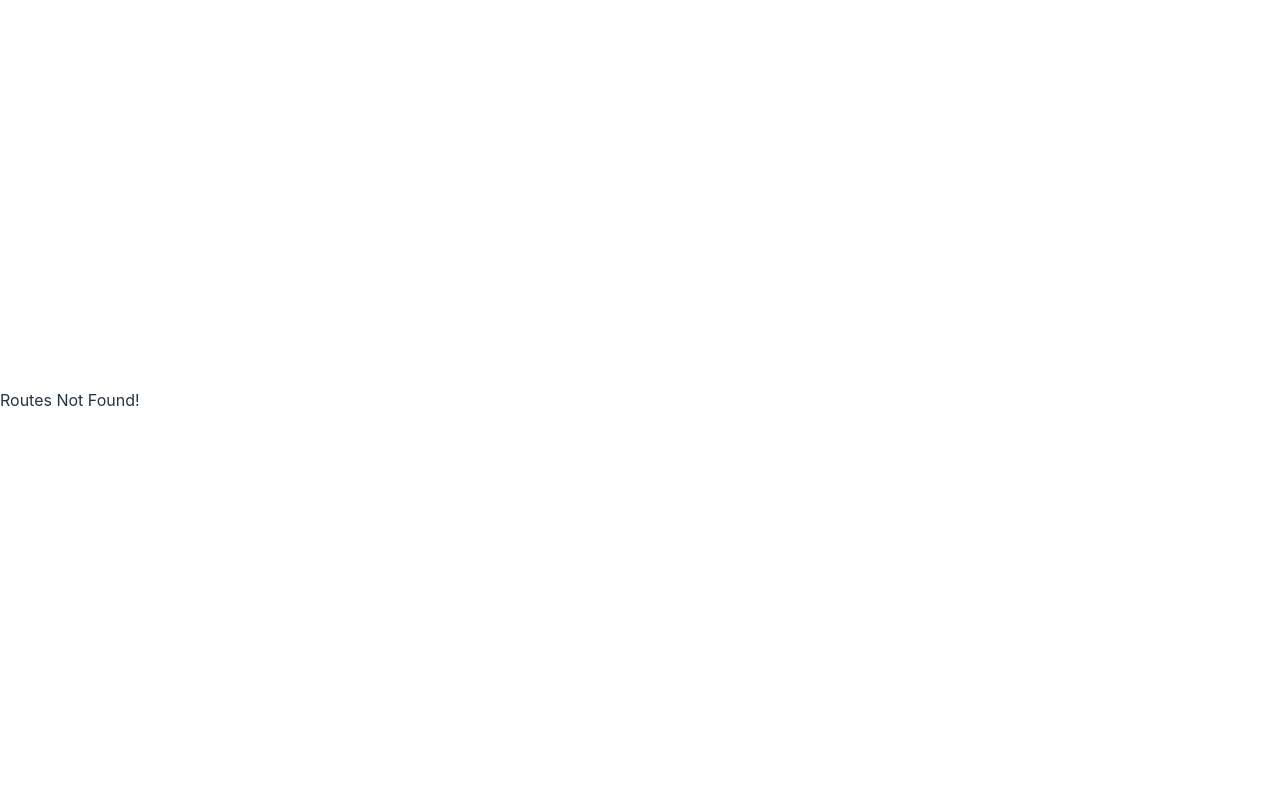
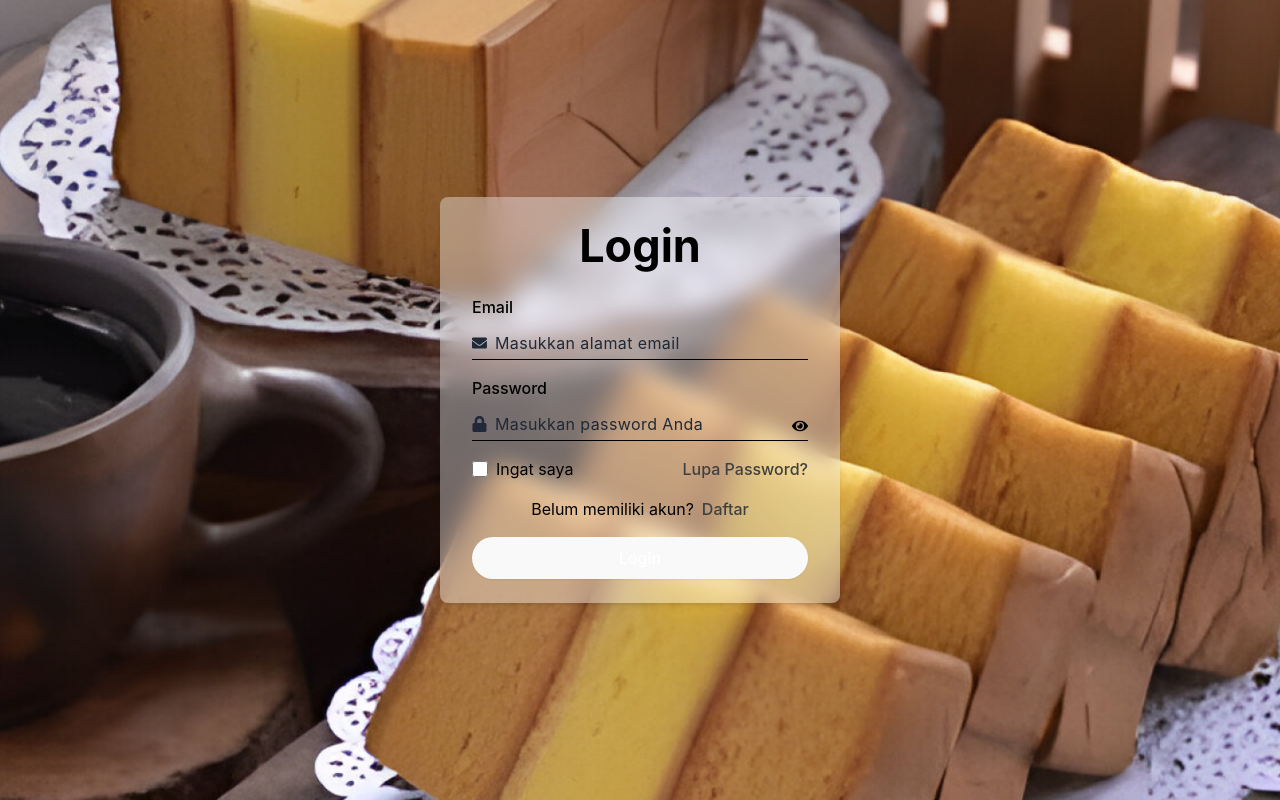
Before and after one commit to SaunOne/front_end_atmakitchen, a React (Vite) app: page /login in a window 1280 px wide. Before the commit this address had no page. Built offline with nearby package versions, Linux system fonts and the light colour scheme.

Commit message:
making maintanibility structure folder & making login front end page

```diff
--- a/package.json
+++ b/package.json
@@ -20,13 +20,13 @@
     "@types/react": "^18.2.43",
     "@types/react-dom": "^18.2.17",
     "@vitejs/plugin-react": "^4.2.1",
-    "autoprefixer": "^10.4.16",
+    "autoprefixer": "^10.4.19",
     "eslint": "^8.55.0",
     "eslint-plugin-react": "^7.34.1",
     "eslint-plugin-react-hooks": "^4.6.0",
     "eslint-plugin-react-refresh": "^0.4.5",
-    "postcss": "^8.4.33",
-    "tailwindcss": "^3.4.1",
+    "postcss": "^8.4.38",
+    "tailwindcss": "^3.4.3",
     "vite": "^5.0.8"
   }
 }
--- a/src/layouts/comp/topNavbar.jsx
+++ b/src/components/layouts/topNavbar.jsx
@@ -1,4 +1,4 @@
-import React, { useState } from 'react';
+import  { useState } from 'react';
 import { IoIosSearch } from 'react-icons/io';
 import { RiArrowDropDownLine } from 'react-icons/ri';
 
--- a/src/index.css
+++ b/src/index.css
@@ -8,12 +8,16 @@
 
   color-scheme: light dark;
   color: rgba(255, 255, 255, 0.87);
-  background-color: #242424;
+  background-color: #ffffff;
 
   font-synthesis: none;
   text-rendering: optimizeLegibility;
   -webkit-font-smoothing: antialiased;
   -moz-osx-font-smoothing: grayscale;
+}
+
+#root {
+  width: 100%;
 }
 
 a {
--- a/src/layouts/layout1.jsx
+++ /dev/null
@@ -1,18 +0,0 @@
-import { Outlet } from "react-router-dom";
-
-import Footer from "./comp/footer";
-import TopNavbar from "./comp/topNavbar";
-
-const Layout1 = ({ children }) => {
-    return (
-      <div className="mt-4 pt-5">
-        <TopNavbar />
-        <div className="a" style={{ minHeight: "800px" }}>
-          {children ? children : <Outlet />}
-        </div>
-        <Footer />
-      </div>
-    );
-};
-
-export default Layout1;
--- /dev/null
+++ b/src/pages/auth/login.jsx
@@ -0,0 +1,176 @@
+import { useState } from "react";
+import bgAuth from "../../assets/img/bg-authentication.png";
+import { FaEye, FaEyeSlash } from "react-icons/fa"; // Import ikon untuk eye toggle
+
+import { FaEnvelope } from "react-icons/fa"; // Import ikon email
+import { FaLock } from "react-icons/fa"; // Import ikon password
+
+
+const Login = () => {
+
+    // ============= Initial State Start here =============
+    const [email, setEmail] = useState("");
+    const [password, setPassword] = useState("");
+    const [showPassword, setShowPassword] = useState(false);
+    // ============= Initial State End here ===============
+    // ============= Error Msg Start here =================
+    const [errEmail, setErrEmail] = useState("");
+    const [errPassword, setErrPassword] = useState("");
+
+    const loginStyle = {
+        backgroundImage: `url(${bgAuth})`,
+        backgroundSize: 'cover',
+        backgroundPosition: 'center',
+        backgroundColor: 'rgba(255, 255, 255, 0.8)', // Mengubah latar belakang menjadi putih transparan
+        color: '#000000', // Mengubah warna teks menjadi hitam abu-abu
+
+    };
+
+    // ============= Event Handler Start here =============
+    const handleEmail = (e) => {
+        setEmail(e.target.value);
+        setErrEmail("");
+    };
+    const handlePassword = (e) => {
+        setPassword(e.target.value);
+        setErrPassword("");
+    };
+    const toggleShowPassword = () => {
+        setShowPassword(!showPassword);
+    };
+    // ============= Event Handler End here ===============
+    const handleLogin = (e) => {
+        e.preventDefault();
+
+        if (!email) {
+            setErrEmail("Masukkan email Anda");
+        }
+
+        if (!password) {
+            setErrPassword("Masukkan password Anda");
+        }
+
+        // ============== Getting the value ==============
+        if (email && password) {
+
+            setEmail("");
+            setPassword("");
+        }
+    };
+
+    return (
+        <>
+
+            <div style={loginStyle} className=" min-h-screen flex items-center justify-center w-full">
+                <div className="bg-white bg-opacity-[38%]  shadow-md rounded-lg px-8 py-6 w-[300px] md:w-[400px] backdrop-blur-md">
+                    <h1 className="text-[45px] font-bold text-center mb-6" >
+                        Login
+                    </h1>
+
+                    <form  action="#">
+                        <div className="mb-4">
+                            <label
+                                htmlFor="email"
+                                className="block text-sm font-medium mb-2"
+                            >
+                                Email
+                            </label>
+                            <div className="flex items-center border-b-[1px] border-black">
+                                <FaEnvelope className="mr-2 text-gray-800" />
+                                <input
+                                    onChange={handleEmail}
+                                    value={email}
+                                    className="w-full h-8 placeholder:text-sm placeholder:tracking-wide text-base font-medium placeholder:font-normal outline-none bg-transparent placeholder:text-gray-800"
+                                    type="email"
+                                    placeholder="Masukkan alamat email"
+                                />
+                            </div>
+                            {errEmail && (
+                                <p className="text-sm text-red-500 font-titleFont px-4 max-w-screen-md mb-[-10px]">
+                                    <span className="font-bold italic mr-1">!</span>
+                                    {errEmail}
+                                </p>
+                            )}
+
+                        </div>
+                        <div className="mb-4 relative">
+                            <label
+                                htmlFor="password"
+                                className="block text-sm font-medium mb-2"
+                            >
+                                Password
+                            </label>
+                            <div className="flex items-center border-b-[1px] border-black">
+                                <FaLock className="mr-2 text-gray-800" />
+                                <input
+                                    onChange={handlePassword}
+                                    value={password}
+                                    className="w-full h-8 placeholder:text-sm placeholder:tracking-wide text-base font-medium placeholder:font-normal outline-none bg-transparent placeholder:text-gray-800"
+                                    type={showPassword ? "text" : "password"}
+                                    placeholder="Masukkan password Anda"
+                                />
+                            </div>
+
+                            <a href="#" onClick={toggleShowPassword} className={`absolute inset-y-0 right-0 flex items-center text-sm leading-5 bg-transparent text-black no-underline hover:text-neutral-950 ${errPassword ? "mb-[-10px]" : "mb-[-35px]"}`}>
+                                {showPassword ? <FaEyeSlash /> : <FaEye />}
+                            </a>
+
+                            {errPassword && (
+                                <p className="text-sm text-red-500 font-titleFont  px-4">
+                                    <span className="font-bold italic mr-1">!</span>
+                                    {errPassword}
+                                </p>
+                            )}
+
+                        </div>
+                        <div className="flex items-center justify-between mb-4">
+                            <div className="flex items-center">
+                                <input
+                                    type="checkbox"
+                                    id="remember"
+                                    className="h-4 w-4 rounded border-gray-300 text-neutral-950 focus:text-white focus:outline-none"
+
+                                />
+                                <label
+                                    htmlFor="remember"
+                                    className="ml-2 block text-sm"
+                                >
+                                    Ingat saya
+                                </label>
+                            </div>
+                            <a
+                                href="#"
+                                className="text-xs hover:text-neutral-950 focus:outline-none focus:ring-2 focus:ring-offset-2 focus:text-neutral-950 text-neutral-700"
+                            >
+                                Lupa Password?
+                            </a>
+
+                        </div>
+                        <div className="flex justify-center mb-4">
+                            <div>
+                                Belum memiliki akun?
+                                <a
+                                    href="#"
+                                    className="text-xs ml-2 text-neutral-700 hover:text-neutral-950 focus:outline-none focus:ring-2 focus:ring-offset-2 focus:text-neutral-950"
+                                >
+                                    Daftar
+                                </a>
+                            </div>
+
+                        </div>
+
+                        <button
+                            onClick={handleLogin}
+                            type="submit"
+                            className="w-full flex justify-center py-2 px-4 border border-transparent rounded-[30px] shadow-sm text-sm font-medium text-white hover:text-white focus:outline-none focus:ring-2 focus:ring-offset-2 focus:text-neutral-950"
+                        >
+                            Login
+                        </button>
+                    </form>
+                </div>
+            </div>
+        </>
+    );
+};
+
+export default Login;
--- /dev/null
+++ b/src/pages/layout/layoutUser.jsx
@@ -0,0 +1,26 @@
+import { Outlet } from "react-router-dom";
+
+import Footer from "../../components/layouts/footer";
+import TopNavbar from "../../components/layouts/topNavbar";
+
+import PropTypes from "prop-types";
+
+const LayoutUser = ({ children }) => {
+  return (
+    <div className="mt-4 pt-5">
+      <TopNavbar />
+      <div className="a" style={{ minHeight: "800px" }}>
+        {children ? children : <Outlet />}
+      </div>
+      <Footer />
+    </div>
+  );
+};
+
+
+// prop children harus ada dan berupa node (misalnya, elemen React atau teks) yang diperlukan. Dengan begitu, Anda akan menghindari pesan kesalahan yang menyatakan bahwa prop children hilang dalam validasi props.
+LayoutUser.propTypes = {
+  children: PropTypes.node.isRequired
+};
+
+export default LayoutUser;
--- a/src/routes/index.jsx
+++ b/src/routes/index.jsx
@@ -1,58 +1,41 @@
+// Impor modul eksternal
 import { createBrowserRouter, RouterProvider } from "react-router-dom";
 import { ToastContainer } from "react-toastify";
-import Layout1 from "../layouts/layout1";
+
+// Impor komponen internal
+import LayoutUser from "../pages/layout/layoutUser";
 import ListBudaya from "../pages/listBudaya";
 import Pencarian from "../pages/pencarian";
 import TentangKami from "../pages/tentangkami";
 import DetailBudaya from "../pages/detailBudaya";
 import DaftarPustaka from "../pages/daftarpustaka";
 import Beranda from "../pages/beranda";
+import Login from "../pages/auth/login";
 
-const router = createBrowserRouter([
+// Konfigurasi router
+const routes = [
+  { path: "*", element: <div>Routes Not Found!</div> },
   {
-    path: "*",
-    element: <div>Routes Not Found!</div>,
+    path: "/",
+    element: <LayoutUser />,
+    children: [
+      { path: "List", element: <ListBudaya /> },
+      { path: "Detail-Budaya", element: <DetailBudaya /> },
+      { path: "Pencarian/Budaya", element: <Pencarian /> },
+      { path: "Tentang-Kami", element: <TentangKami /> },
+      { path: "Daftar-Pustaka", element: <DaftarPustaka /> },
+      { path: "/", element: <Beranda /> },
+    ],
   },
-  {
-    path : "/",
-    element :(
+  { path: "/login", element: <Login /> },
+];
 
-      <Layout1 />
-    ),
+const router = createBrowserRouter(routes);
 
-    children : [
-      {
-        path : "/List",
-        element : <ListBudaya />,
-      },
-      {
-        path : "/Detail-Budaya",
-        element : <DetailBudaya />,
-      },
-      {
-        path : "/Pencarian/Budaya",
-        element : <Pencarian />,
-      },
-      {
-        path : "/Tentang-Kami",
-        element : <TentangKami />,
-      },
-      {
-        path : "/Daftar-Pustaka",
-        element : <DaftarPustaka />,
-      },
-      {
-        path : "/",
-        element : <Beranda />,
-      },
-    ]
-  },
-
-]);
+// Komponen AppRouter
 const AppRouter = () => {
   return (
     <>
-
       <ToastContainer
         position="top-right"
         autoClose={2000}
@@ -69,4 +52,5 @@ const AppRouter = () => {
     </>
   );
 };
+
 export default AppRouter;
```
Also changed, not shown: src/assets/img/bg-authentication.png (added), src/components/layouts/footer.jsx (renamed from src/layouts/comp/footer.jsx), src/pages/auth/forgotPassword.tsx (added), src/pages/auth/register.tsx (added), src/pages/layout/layoutAdmin.jsx (added), 1 other file (tests, documents, lock files or other folders).
